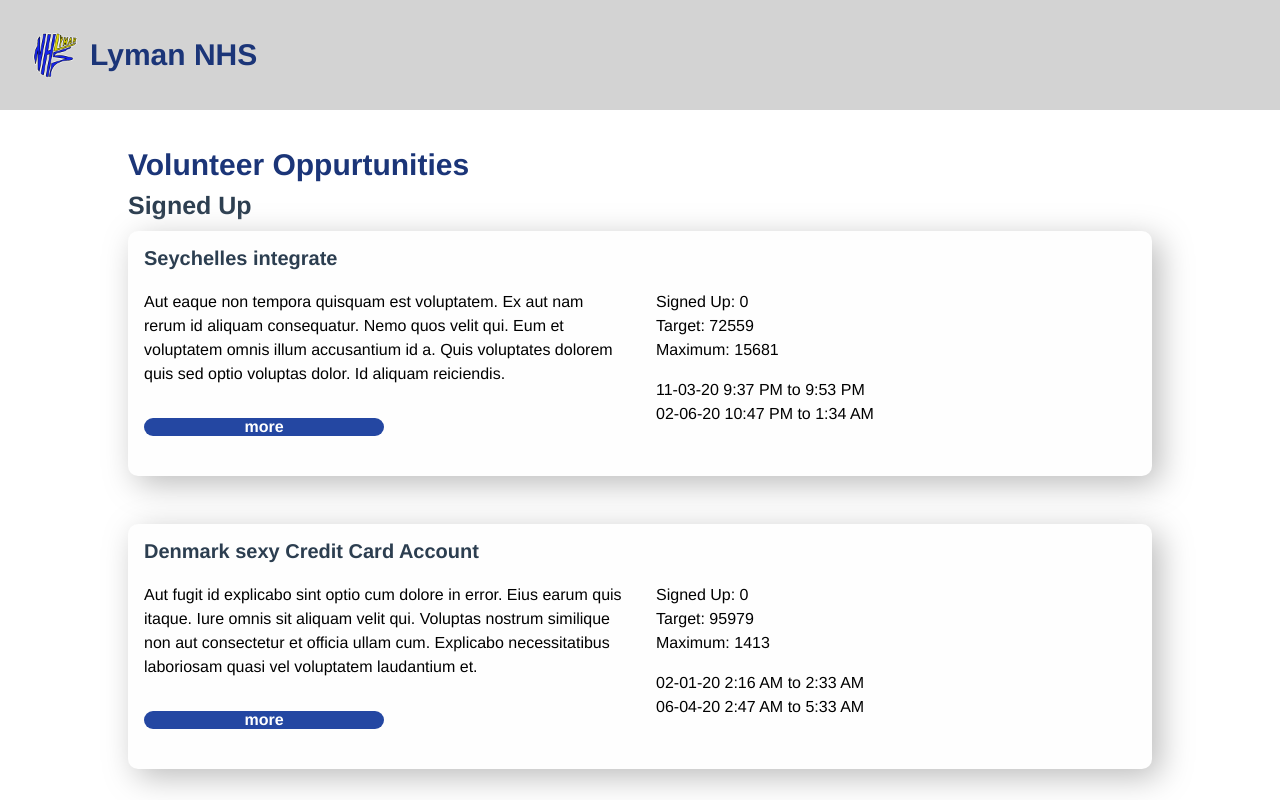
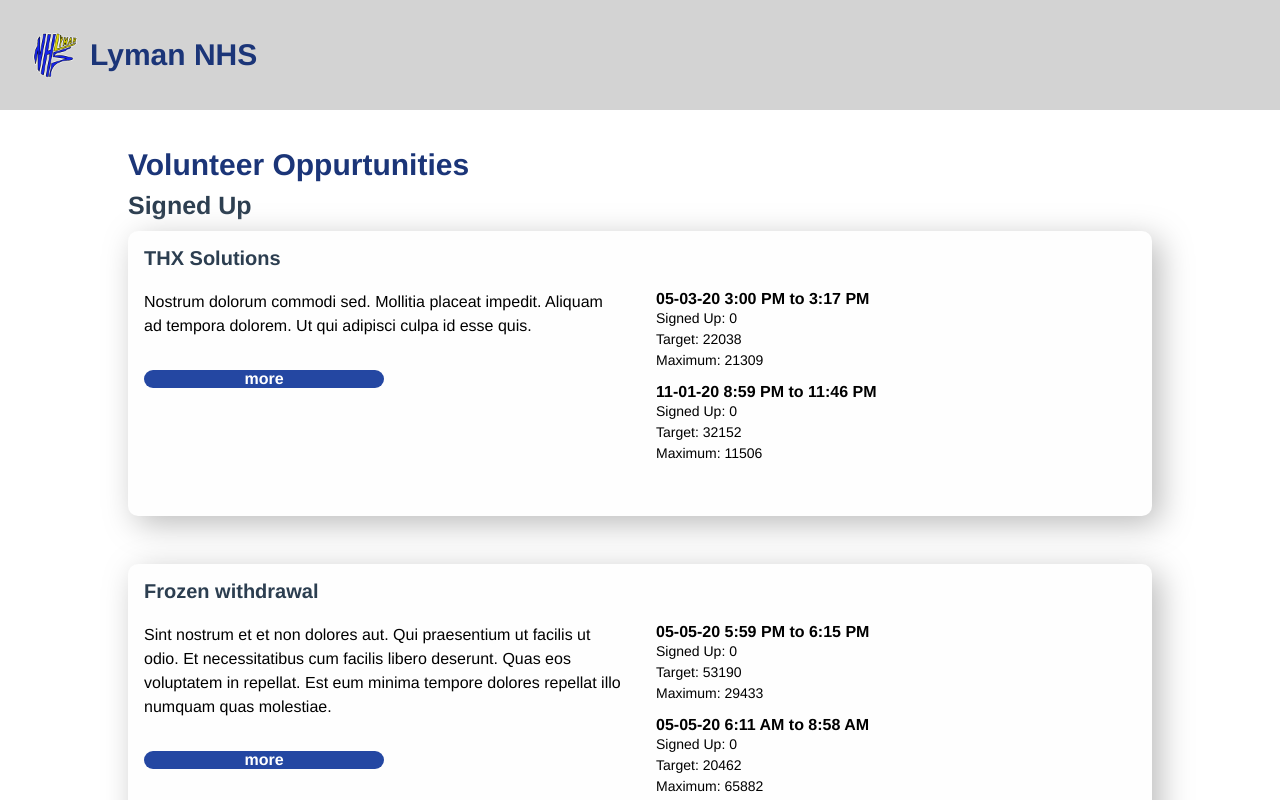
Before and after one commit to nhslyman/nhs-website, a Vue app: page /volunteer in a window 1280 px wide. Shown: the top 800 px of the page. Built offline with nearby package versions, Linux system fonts and the light colour scheme.

Commit message:
Shift Specific Attendance

```diff
--- a/src/components/EventPreview.vue
+++ b/src/components/EventPreview.vue
@@ -14,14 +14,16 @@
         </div>
 
         <div class="right">
-          <div class="attendance">
-            <p>Signed Up: {{ event.signedUp.length }}</p>
-            <p>Target: {{ event.target }}</p>
-            <p>Maximum: {{ event.max }}</p>
-          </div>
-          <div class="times">
-            <div v-for="time in event.times" :key="time.id">
-              <p>{{ time.humanReadable }}</p>
+          <div class="shifts">
+            <div v-for="shift in event.shifts" :key="shift.id">
+              <div class="shift">
+                <strong>{{ shift.time.humanReadable }}</strong>
+                <div class="attendance">
+                  <p>Signed Up: {{ shift.signedUp.length }}</p>
+                  <p>Target: {{ shift.target }}</p>
+                  <p>Maximum: {{ shift.max }}</p>
+                </div>
+              </div>
             </div>
             <div v-if="event.wholeShift">
               <em>Note: Whole Shift Required</em>
@@ -48,11 +50,9 @@ export default class EventPreview extends Vue {
 @import "@/shared-style/mixins.scss";
 
 .box {
-  @include rounded;
+  @include event-box;
   width: 100%;
-  background-color: #fefefe;
   margin-bottom: 3em;
-  filter: drop-shadow(0.5em 0.5em 1em #bbbbbb);
 
   .inside {
     padding: 1em 1em 2.5em 1em;
@@ -97,16 +97,28 @@ export default class EventPreview extends Vue {
       margin-top: 2em;
     }
 
-    .times {
-      margin-top: 1em;
+    .shift {
+      margin-bottom: 0.75em;
+    }
+
+    .attendance {
+      font-size: 14px;
     }
 
     .button {
       @include rounded;
       background-color: $linkColor;
-      color: white;
       text-align: center;
       width: 50%;
+
+      strong {
+        color: white;
+        text-decoration: none;
+      }
+
+      &:hover {
+        background-color: $hoverLinkColor;
+      }
     }
   }
 }
--- /dev/null
+++ b/src/mock/events.json
@@ -0,0 +1,157 @@
+[
+  {
+    "name": "THX Solutions",
+    "blurb": "Nostrum dolorum commodi sed. Mollitia placeat impedit. Aliquam ad tempora dolorem. Ut qui adipisci culpa id esse quis.",
+    "details": "Quae quidem rerum non non adipisci qui. Consequatur temporibus aut nobis. Optio nihil doloremque iusto incidunt. Nulla necessitatibus laboriosam illo magnam magni quis quaerat id reprehenderit.",
+    "shifts": [
+      {
+        "time": {
+          "day": "2020-05-20T15:00:22.847Z",
+          "startTime": "2020-05-20T15:00:22.847Z",
+          "endTime": "2020-05-20T15:17:02.847Z"
+        },
+        "signedUp": [],
+        "target": 22038,
+        "max": 21309,
+        "_id": "K4KBHAIQWW3E3"
+      },
+      {
+        "time": {
+          "day": "2020-11-09T20:59:25.105Z",
+          "startTime": "2020-11-09T20:59:25.105Z",
+          "endTime": "2020-11-09T23:46:05.105Z"
+        },
+        "signedUp": [],
+        "target": 32152,
+        "max": 11506,
+        "_id": "K4KBHAIQAGR6S"
+      }
+    ],
+    "wholeShift": false,
+    "_id": "K4KBHAIRQHG33"
+  },
+  {
+    "name": "Frozen withdrawal",
+    "blurb": "Sint nostrum et et non dolores aut. Qui praesentium ut facilis ut odio. Et necessitatibus cum facilis libero deserunt. Quas eos voluptatem in repellat. Est eum minima tempore dolores repellat illo numquam quas molestiae.",
+    "details": "Et debitis praesentium amet incidunt. Vel voluptatem ab sapiente est accusamus ut. Ipsam saepe hic. Corrupti enim quos sapiente laborum deserunt. Magnam eum est non voluptatem minus voluptate accusantium eos veniam. Officiis nostrum ut explicabo doloribus voluptate beatae provident optio dolorem.",
+    "shifts": [
+      {
+        "time": {
+          "day": "2020-05-29T17:59:05.143Z",
+          "startTime": "2020-05-29T17:59:05.143Z",
+          "endTime": "2020-05-29T18:15:45.143Z"
+        },
+        "signedUp": [],
+        "target": 53190,
+        "max": 29433,
+        "_id": "K4KBHAIRX1FZV"
+      },
+      {
+        "time": {
+          "day": "2020-05-22T06:11:25.635Z",
+          "startTime": "2020-05-22T06:11:25.635Z",
+          "endTime": "2020-05-22T08:58:05.635Z"
+        },
+        "signedUp": [],
+        "target": 20462,
+        "max": 65882,
+        "_id": "K4KBHAIRE53D7"
+      }
+    ],
+    "wholeShift": false,
+    "_id": "K4KBHAIRQ9D1I"
+  },
+  {
+    "name": "Credit Card Account alarm Saint Helena",
+    "blurb": "Molestiae esse voluptatem. Quam labore voluptas et. Non ut perspiciatis numquam suscipit non impedit reprehenderit. Qui nihil modi omnis eaque rerum aut a voluptas.",
+    "details": "Sit quod molestiae nam iure omnis. Cupiditate vel voluptatem recusandae tempora. Vero deserunt et molestias.",
+    "shifts": [
+      {
+        "time": {
+          "day": "2020-10-22T01:19:38.637Z",
+          "startTime": "2020-10-22T01:19:38.637Z",
+          "endTime": "2020-10-22T01:36:18.637Z"
+        },
+        "signedUp": [],
+        "target": 28841,
+        "max": 28502,
+        "_id": "K4KBHAIRTRMV1"
+      },
+      {
+        "time": {
+          "day": "2020-03-24T04:37:44.053Z",
+          "startTime": "2020-03-24T04:37:44.053Z",
+          "endTime": "2020-03-24T07:24:24.053Z"
+        },
+        "signedUp": [],
+        "target": 58208,
+        "max": 46480,
+        "_id": "K4KBHAIRL13EG"
+      }
+    ],
+    "wholeShift": true,
+    "_id": "K4KBHAIS7XUDI"
+  },
+  {
+    "name": "withdrawal analyzing Mount",
+    "blurb": "Aut non facilis facilis ducimus sit vel. Tempora vero facere adipisci et non.",
+    "details": "Sed laborum nihil et ullam molestiae nihil corrupti qui omnis. Quidem eum velit ipsam sint voluptatem ullam ea blanditiis porro. Autem ducimus doloremque iure molestiae quae exercitationem alias et. Fuga quia excepturi.",
+    "shifts": [
+      {
+        "time": {
+          "day": "2020-08-05T11:36:51.388Z",
+          "startTime": "2020-08-05T11:36:51.388Z",
+          "endTime": "2020-08-05T11:53:31.388Z"
+        },
+        "signedUp": [],
+        "target": 68277,
+        "max": 95425,
+        "_id": "K4KBHAIS9A0KT"
+      },
+      {
+        "time": {
+          "day": "2020-03-29T19:26:05.905Z",
+          "startTime": "2020-03-29T19:26:05.905Z",
+          "endTime": "2020-03-29T22:12:45.905Z"
+        },
+        "signedUp": [],
+        "target": 61609,
+        "max": 91096,
+        "_id": "K4KBHAIS1DHI0"
+      }
+    ],
+    "wholeShift": true,
+    "_id": "K4KBHAISC11KE"
+  },
+  {
+    "name": "indexing Tennessee",
+    "blurb": "Velit repellendus aut. Aut ut consequatur rerum. Sequi possimus occaecati iste aut pariatur et.",
+    "details": "Deserunt unde quod numquam. Illo cupiditate vitae aut. Dolorem modi ipsa dolores nihil explicabo. Aut dolores provident autem sed.",
+    "shifts": [
+      {
+        "time": {
+          "day": "2020-06-16T11:59:18.635Z",
+          "startTime": "2020-06-16T11:59:18.635Z",
+          "endTime": "2020-06-16T12:15:58.635Z"
+        },
+        "signedUp": [],
+        "target": 15091,
+        "max": 57254,
+        "_id": "K4KBHAISLWMP4"
+      },
+      {
+        "time": {
+          "day": "2020-01-09T14:00:19.706Z",
+          "startTime": "2020-01-09T14:00:19.706Z",
+          "endTime": "2020-01-09T16:46:59.706Z"
+        },
+        "signedUp": [],
+        "target": 35632,
+        "max": 43389,
+        "_id": "K4KBHAIS29ZZF"
+      }
+    ],
+    "wholeShift": true,
+    "_id": "K4KBHAITA1LZJ"
+  }
+]
--- a/src/mock/events.ts
+++ b/src/mock/events.ts
@@ -1,28 +1,82 @@
 import faker from "faker";
 import EventInfo from "@/models/EventInfo";
-import DateTimeRange from "@/models/DateTimeRange";
+import { Shift, ShiftTime } from "@/models/Shift";
 
 function randomEvent(): EventInfo {
-  let dateTimeRanges: DateTimeRange[] = [];
+  let shifts: Shift[] = [];
   let firstDate = faker.date.future();
   let finalDate = new Date(firstDate.getTime() + 1000000);
-  dateTimeRanges.push(new DateTimeRange(firstDate, firstDate, finalDate));
+  shifts.push(
+    new Shift(
+      new ShiftTime(firstDate, firstDate, finalDate),
+      [],
+      faker.random.number(),
+      faker.random.number()
+    )
+  );
+
   firstDate = faker.date.future();
   finalDate = new Date(firstDate.getTime() + 10000000);
-  dateTimeRanges.push(new DateTimeRange(firstDate, firstDate, finalDate));
+  shifts.push(
+    new Shift(
+      new ShiftTime(firstDate, firstDate, finalDate),
+      [],
+      faker.random.number(),
+      faker.random.number()
+    )
+  );
 
   let event = new EventInfo(
     faker.random.words(),
     faker.lorem.sentences(),
     faker.lorem.paragraph(),
-    [],
-    faker.random.number(),
-    faker.random.number(),
-    dateTimeRanges,
-    faker.random.boolean(),
-    faker.internet.email()
+    shifts,
+    faker.random.boolean()
   );
   return event;
 }
 
-export default randomEvent;
+class EventStore {
+  static events: EventInfo[];
+
+  static fillRandom() {
+    EventStore.events = [
+      randomEvent(),
+      randomEvent(),
+      randomEvent(),
+      randomEvent(),
+      randomEvent()
+    ];
+  }
+
+  static export() {
+    let json = JSON.stringify(EventStore.events);
+    console.log(json);
+  }
+
+  static import() {
+    EventStore.events = [];
+    const obj: EventInfo[] = require("@/mock/events.json");
+    obj.forEach(proto => {
+      let event = Object.assign(randomEvent(), proto);
+      proto.shifts.forEach((shiftProto, index) => {
+        let shiftTime = new ShiftTime(
+          new Date(shiftProto.time.day),
+          new Date(shiftProto.time.startTime),
+          new Date(shiftProto.time.endTime)
+        );
+        let shift = new Shift(
+          shiftTime,
+          shiftProto.signedUp,
+          shiftProto.target,
+          shiftProto.max,
+          shiftProto.id
+        );
+        event.shifts[index] = shift;
+      });
+      EventStore.events.push(event);
+    });
+  }
+}
+
+export default EventStore;
--- a/src/models/DateTimeRange.ts
+++ b/src/models/Shift.ts
@@ -1,14 +1,23 @@
 import UID from "@/util/UID";
 
-class DateTimeRange {
+class Shift {
   constructor(
-    private day: Date,
-    private startTime: Date,
-    private endTime: Date,
+    public time: ShiftTime,
+    public signedUp: String[],
+    public target: number,
+    public max: number,
     private _id: String = UID()
   ) {}
 
-  humanReadableTime(time: Date) {
+  get id() {
+    return this._id;
+  }
+}
+
+class ShiftTime {
+  constructor(public day: Date, public startTime: Date, public endTime: Date) {}
+
+  private humanReadableTime(time: Date) {
     let options = {
       hour: "numeric",
       minute: "numeric",
@@ -17,7 +26,7 @@ class DateTimeRange {
     return time.toLocaleString("en-US", options);
   }
 
-  get humanReadableDay() {
+  private get humanReadableDay() {
     let day = this.day.getDay();
     let mon = this.day.getMonth() + 1;
     let year = this.day.getFullYear();
@@ -38,10 +47,6 @@ class DateTimeRange {
       this.humanReadableTime(this.endTime)
     );
   }
-
-  get id() {
-    return this._id;
-  }
 }
 
-export default DateTimeRange;
+export { Shift, ShiftTime };
--- a/src/shared-style/mixins.scss
+++ b/src/shared-style/mixins.scss
@@ -3,3 +3,9 @@
   -moz-border-radius: 10px;
   border-radius: 10px;
 }
+
+@mixin event-box {
+  @include rounded;
+  background-color: #fefefe;
+  filter: drop-shadow(0.5em 0.5em 1em #bbbbbb);
+}
--- a/src/views/Volunteer.vue
+++ b/src/views/Volunteer.vue
@@ -3,11 +3,17 @@
     <h1>Volunteer Oppurtunities</h1>
     <h2>Signed Up</h2>
     <div v-for="event in regristeredEvents" :key="event.id">
-      <EventPreview v-bind:event="event" />
+      <EventPreview :event="event" />
+    </div>
+    <div v-if="regristeredEvents.length == 0">
+      <p>No Events Avaliable</p>
     </div>
     <h2>Avaliable</h2>
     <div v-for="event in availableEvents" :key="event.id">
-      <EventPreview v-bind:event="event" />
+      <EventPreview :event="event" />
+    </div>
+    <div v-if="availableEvents.length == 0">
+      <p>No Events Avaliable</p>
     </div>
   </div>
 </template>
@@ -16,19 +22,22 @@
 import { Component, Prop, Vue } from "vue-property-decorator";
 import EventPreview from "@/components/EventPreview.vue";
 import EventInfo from "@/models/EventInfo";
-import DateTimeRange from "@/models/DateTimeRange";
-import randomEvent from "@/mock/events";
+import EventStore from "@/mock/events";
 
 @Component({
   components: { EventPreview }
 })
 export default class Volunteer extends Vue {
+  created() {
+    EventStore.import();
+  }
+
   get regristeredEvents() {
-    return [randomEvent(), randomEvent()];
+    return EventStore.events.slice(0, 2);
   }
 
   get availableEvents() {
-    return [randomEvent(), randomEvent(), randomEvent()];
+    return EventStore.events.slice(2, 5);
   }
 }
 </script>
@@ -56,6 +65,12 @@ export default class Volunteer extends Vue {
     padding-bottom: 0.25em;
   }
 
+  p {
+    font-size: 20px;
+    padding-top: 1em;
+    padding-bottom: 2em;
+  }
+
   a {
     color: $linkColor;
   }
```
Also changed, not shown: src/models/EventInfo.ts (+2 -8 lines).
